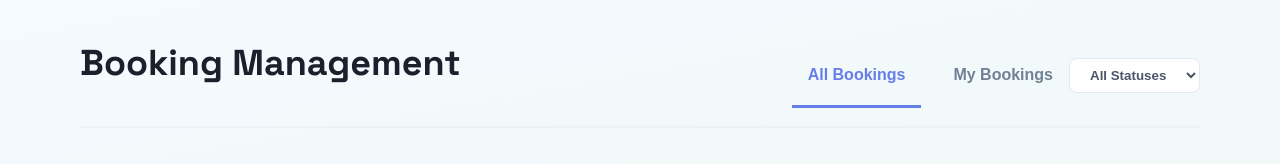
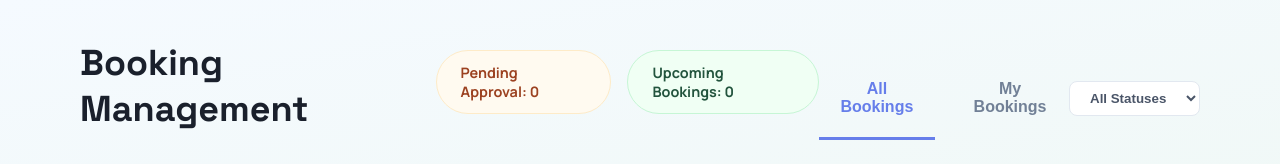
Before and after one commit to shalika-neranjana/it3030-paf-2026-smart-campus-group111, a React (Vite) app in the folder frontend/: page /bookings in a window 1280 px wide. Shown: the top 164 px of the page. Built offline with nearby package versions, Linux system fonts and the light colour scheme; no server answers; sample sign-in values are in the browser's storage.

Commit message:
feat(booking-ui): integrate BookingStats into management dashboard

```diff
--- a/frontend/src/kasun/pages/BookingManagementPage.jsx
+++ b/frontend/src/kasun/pages/BookingManagementPage.jsx
@@ -1,5 +1,6 @@
 import React, { useState, useEffect } from 'react';
 import BookingCard from '../components/BookingCard';
+import BookingStats from '../components/BookingStats';
 import './BookingManagementPage.css';
 
 const BookingManagementPage = () => {
@@ -64,6 +65,7 @@ const BookingManagementPage = () => {
     <div className="booking-management-page">
       <header className="page-header">
         <h1>Booking Management</h1>
+        <BookingStats bookings={bookings} />
         <div className="filter-bar">
           <div className="tabs">
             <button className="active">All Bookings</button>
```
